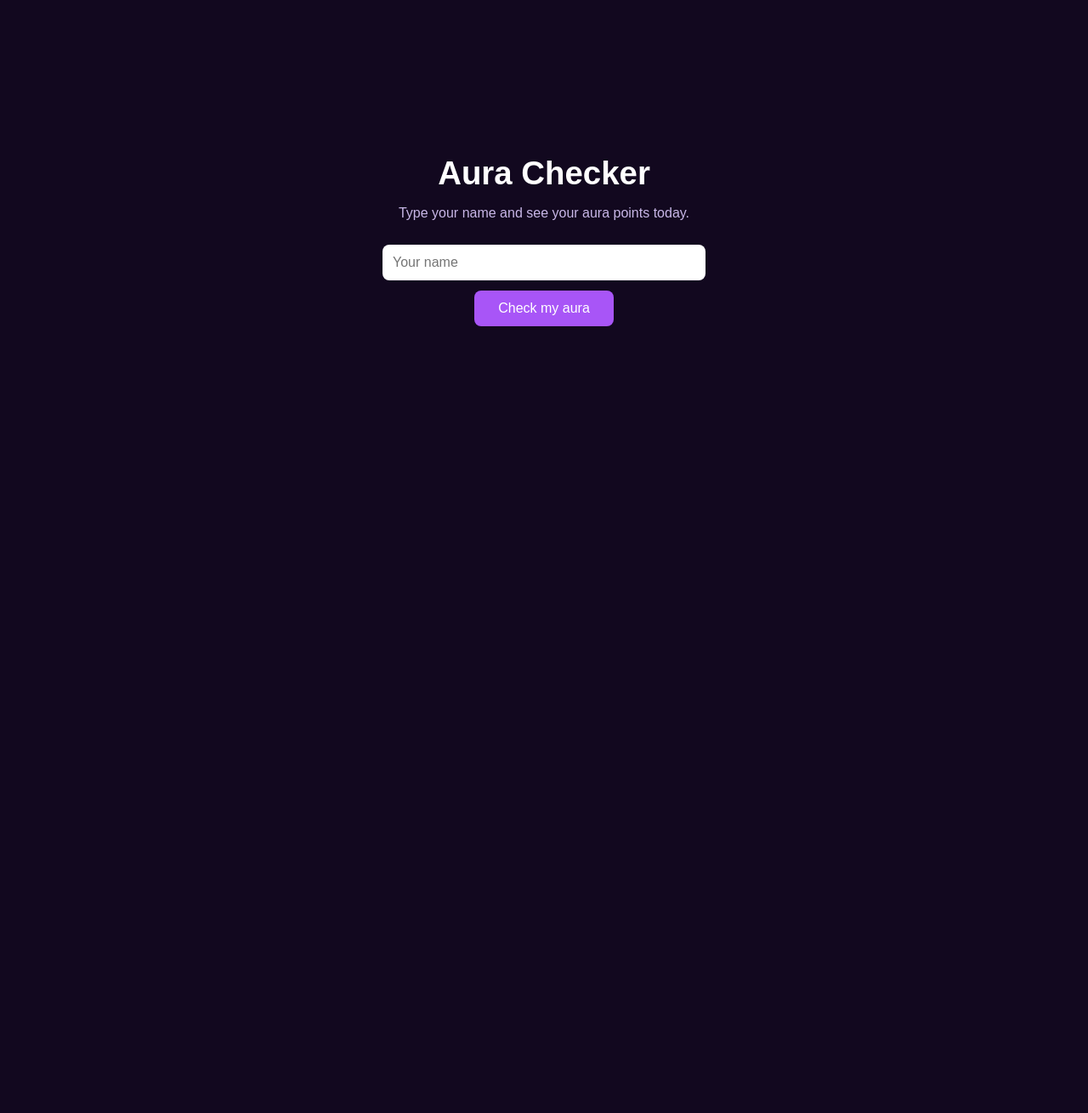
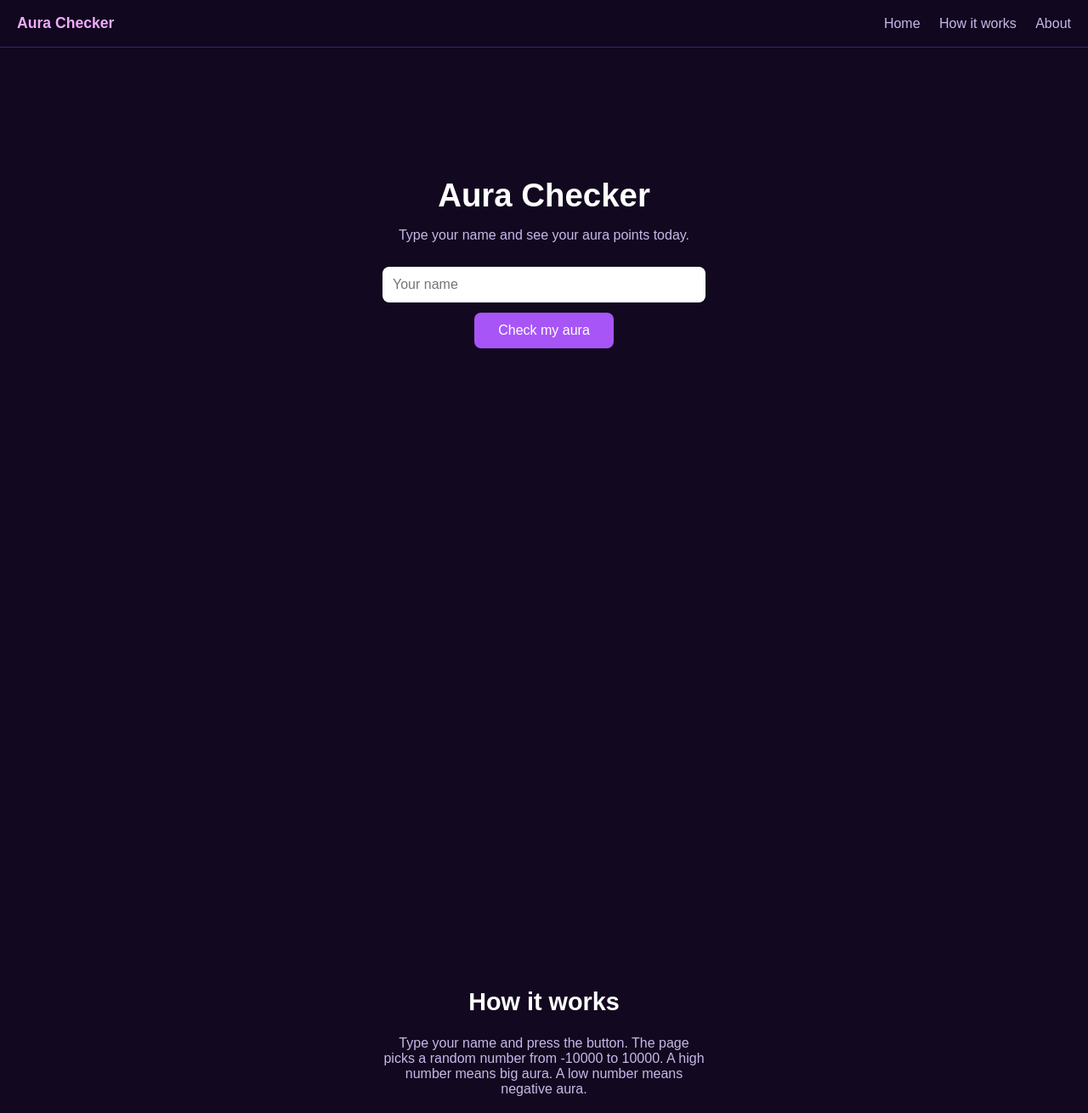
Before and after one commit to XHANchan/my1stgit_tutorial, a plain HTML site: page index.html in a window 1280 px wide. Shown: the top 1310 px of the page at 85% size. Before the commit the page ends 800 px from the top, so only its background shows below. Drawn offline with Linux system fonts and the light colour scheme.

Commit message:
added_navigation_bar

```diff
--- a/index.html
+++ b/index.html
@@ -5,26 +5,69 @@
     <meta name="viewport" content="width=device-width, initial-scale=1" />
     <title>Aura Checker</title>
     <style>
+      html {
+        scroll-behavior: smooth;
+      }
       body {
         margin: 0;
-        min-height: 100vh;
-        display: flex;
-        align-items: center;
-        justify-content: center;
         background: #12081f;
         color: #fff;
         font-family: Arial, sans-serif;
         text-align: center;
-        overflow: hidden;
+        overflow-x: hidden;
+      }
+
+      /* navigation bar */
+      nav {
+        position: fixed;
+        top: 0;
+        left: 0;
+        right: 0;
+        height: 56px;
+        padding: 0 20px;
+        box-sizing: border-box;
+        display: flex;
+        align-items: center;
+        justify-content: space-between;
+        background: rgba(18, 8, 31, 0.85);
+        backdrop-filter: blur(8px);
+        border-bottom: 1px solid #3b2260;
+        z-index: 10;
+      }
+      .logo {
+        font-weight: bold;
+        font-size: 1.1rem;
+        color: #f0abfc;
+      }
+      nav a {
+        color: #c9b8e8;
+        text-decoration: none;
+        margin-left: 18px;
+        transition: color 0.2s;
+      }
+      nav a:hover {
+        color: #fff;
+      }
+
+      /* sections */
+      section {
+        min-height: 100vh;
+        padding: 76px 20px 30px;
+        box-sizing: border-box;
+        display: flex;
+        align-items: center;
+        justify-content: center;
       }
       .box {
-        padding: 30px;
         max-width: 380px;
         width: 100%;
       }
       h1 {
         font-size: 2.4rem;
         margin-bottom: 8px;
+      }
+      h2 {
+        font-size: 1.8rem;
       }
       p {
         color: #c9b8e8;
@@ -112,6 +155,16 @@
     </style>
   </head>
   <body>
+    <nav>
+      <div class="logo">Aura Checker</div>
+      <div>
+        <a href="#home">Home</a>
+        <a href="#how">How it works</a>
+        <a href="#about">About</a>
+      </div>
+    </nav>
+
+    <section id="home">
       <div class="box">
         <h1>Aura Checker</h1>
         <p>Type your name and see your aura points today.</p>
@@ -125,6 +178,28 @@
 
         <button id="copy" onclick="copyResult()" hidden>Copy result</button>
       </div>
+    </section>
+
+    <section id="how">
+      <div class="box">
+        <h2>How it works</h2>
+        <p>
+          Type your name and press the button. The page picks a random number
+          from -10000 to 10000. A high number means big aura. A low number means
+          negative aura.
+        </p>
+      </div>
+    </section>
+
+    <section id="about">
+      <div class="box">
+        <h2>About</h2>
+        <p>
+          This is a fun page made for my Git and GitHub Pages activity. The
+          score is random, so don't take it seriously.
+        </p>
+      </div>
+    </section>
 
     <script>
       var lastText = "";
```
Lines whose indentation alone changed are shown as unchanged.
